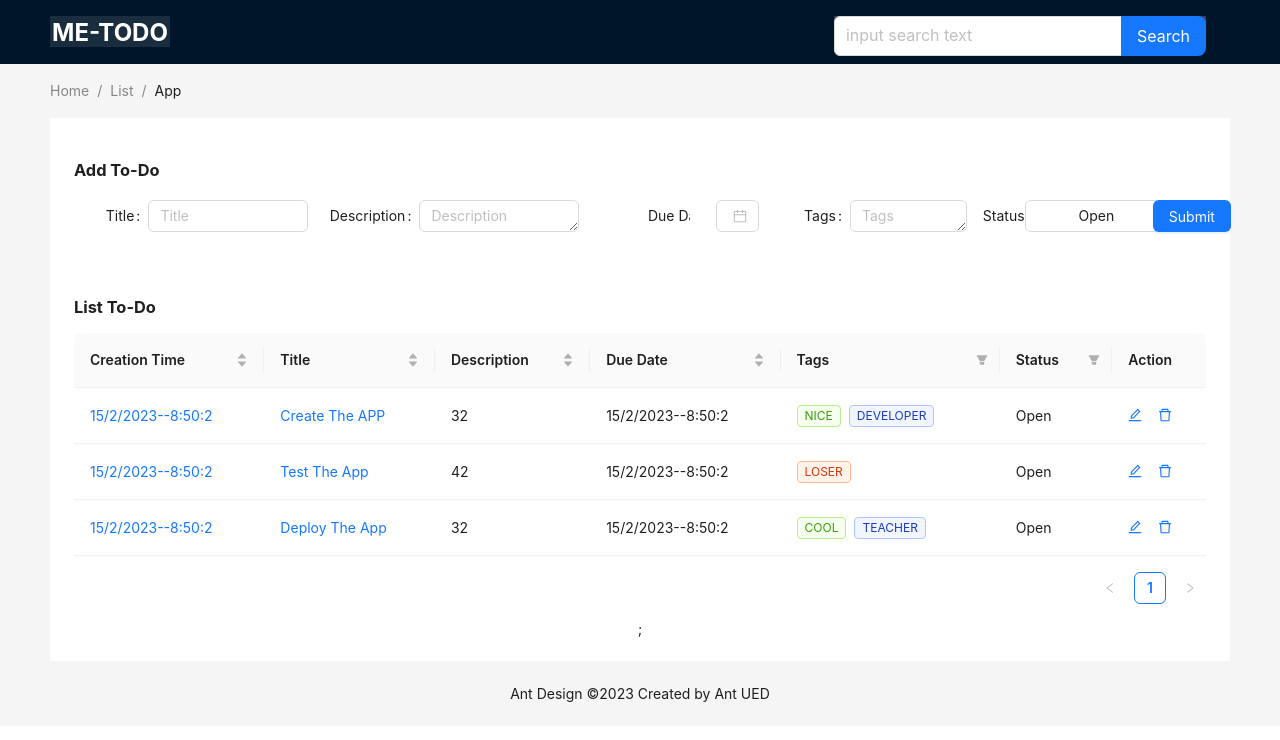
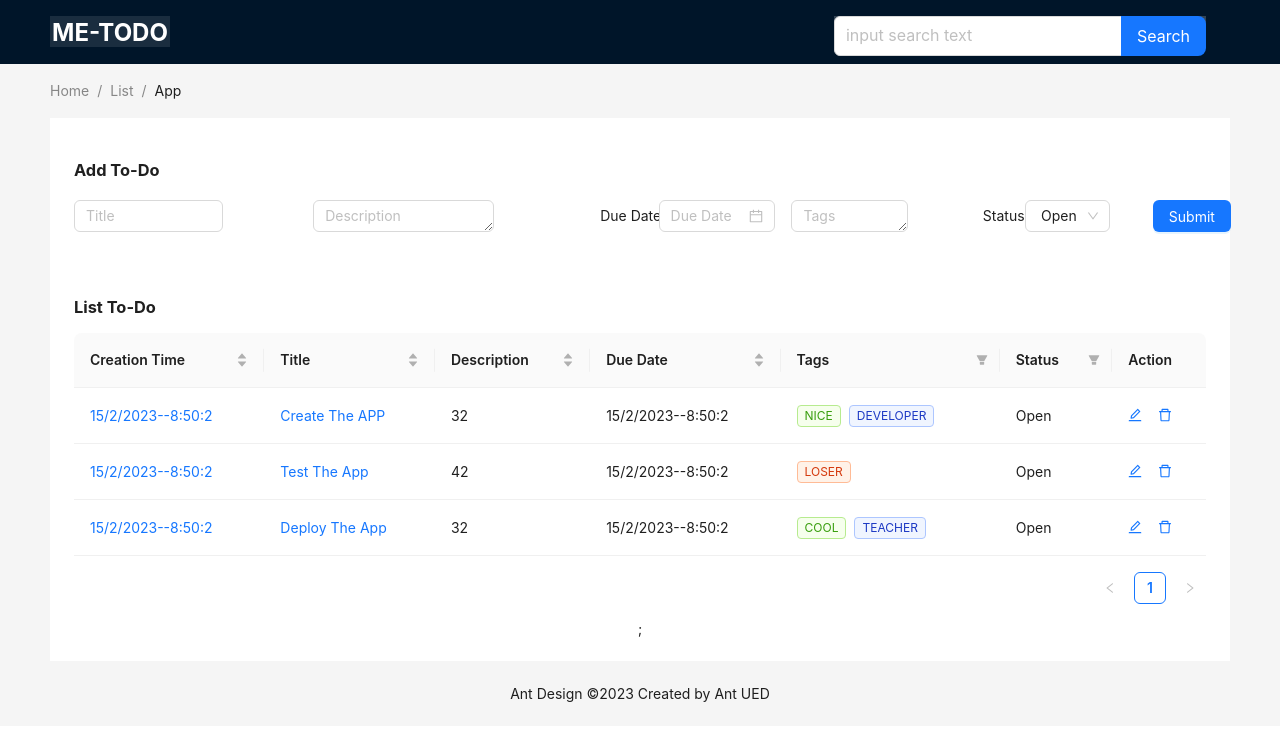
Before and after one commit to zahidhasan125/to-do-with-antd, a React (Create React App) app: page / in a window 1280 px wide. Shown: the top 740 px of the page. Built offline with nearby package versions, Linux system fonts and the light colour scheme.

Commit message:
form dynamic start

```diff
--- a/src/components/AddNote.js
+++ b/src/components/AddNote.js
@@ -12,8 +12,11 @@ const AddNote = () => {
     };
 
     const onFinish = e => {
+        const currentTime = new Date();
+        const timeStamp = `${currentTime.getDate()}/${currentTime.getMonth() + 1}/${currentTime.getFullYear()}-${currentTime.getHours()}:${currentTime.getMinutes()}:${currentTime.getSeconds()}`;
 
-        console.log('Received values of form: ', e);
+        const newToDo = {...e, timeStamp}
+        console.log('Received values of form: ', newToDo);
 
     }
 
@@ -34,8 +37,7 @@ const AddNote = () => {
             <h3 align='left'>Add To-Do</h3>
             <Row gutter={[16, 24]}>
                 <Col className="gutter-row" span={5}>
-                    <Form.Item label="Title">
-                        <Space>
+                    <Form.Item>
                         <Form.Item
                             name="title"
                             noStyle
@@ -48,20 +50,19 @@ const AddNote = () => {
                         >
                             <Input
                                 style={{
-                                        width: 160,
+                                    // width: 160,
                                 }}
                                 placeholder="Title"
                             />
                         </Form.Item>
-                        </Space>
                     </Form.Item>
                 </Col>
-                <Col className="gutter-row" span={7}>
-                    <Form.Item label="Description">
+                <Col className="gutter-row" span={6}>
+                    <Form.Item>
                         <Form.Item
                             name="description"
                             style={{
-                                width: 160
+                                // width: 160
                             }}
                             rules={[
                                 {
@@ -73,13 +74,13 @@ const AddNote = () => {
                             <TextArea
                                 rows={1}
                                 style={{
-                                    width: 160,
+                                    // width: 160,
                                 }}
                                 placeholder='Description' />
                         </Form.Item>
                     </Form.Item>
                 </Col>
-                <Col className="gutter-row" span={3}>
+                <Col className="gutter-row" span={4}>
                     <Form.Item
                         label="Due Date"
                         style={{
@@ -87,7 +88,7 @@ const AddNote = () => {
                         }}
                     >
                         <Form.Item
-                            name="Due Date"
+                            name="dueDate"
                             rules={[
                                 {
                                     required: true,
@@ -95,7 +96,6 @@ const AddNote = () => {
                             ]}
                             style={{
                                 display: 'inline-block',
-                                width: 'calc(50% - 8px)',
                             }}
                         >
                             <DatePicker placeholder='Due Date' />
@@ -103,7 +103,7 @@ const AddNote = () => {
                     </Form.Item>
                 </Col>
                 <Col className="gutter-row" span={4}>
-                    <Form.Item label="Tags">
+                    <Form.Item>
                         <Form.Item
                             name="tags"
                             noStyle
@@ -117,16 +117,17 @@ const AddNote = () => {
                             <TextArea
                                 rows={1}
                                 style={{
-                                    width: 160,
+                                    // width: 160,
                                 }}
                                 placeholder='Tags' />
                         </Form.Item>
                     </Form.Item>
                 </Col>
                 <Col className="gutter-row" span={3}>
+
                     <Form.Item label="Status">
                         <Form.Item
-                            name="Status"
+                            name="status"
                             noStyle
                             rules={[
                                 {
@@ -138,7 +139,7 @@ const AddNote = () => {
                             <Select
                                 defaultValue="Open"
                                 style={{
-                                    width: 160,
+                                    // width: 160,
                                 }}
                                 onChange={handleChange}
                                 options={[
```
Also changed, not shown: src/components/Navbar.js (+1 -9 lines). Lines whose indentation alone changed are shown as unchanged.
